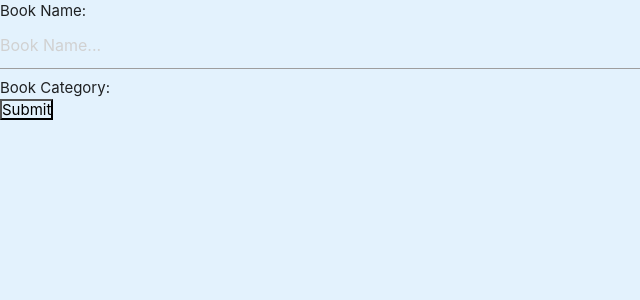
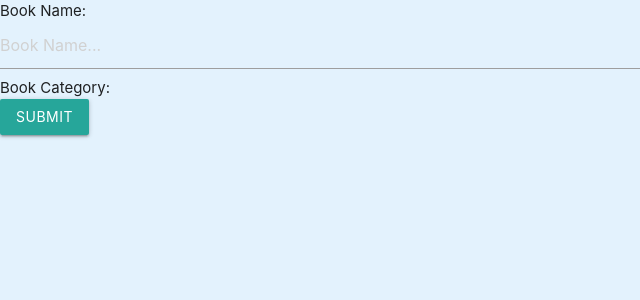
Before and after one commit to Ralph-1/Magic-books-Inc, a React (Create React App) app: page / in a window 1280 px wide. Shown: the top 300 px of the page, without its empty margins (0-640 px from the left). Built offline with nearby package versions, Linux system fonts and the light colour scheme.

Commit message:
Fix eslint error

```diff
--- a/src/components/Book.js
+++ b/src/components/Book.js
@@ -4,18 +4,18 @@
 export default function Book({ book }) {
   const { id, title, category } = book;
 
-  reuturn (
+  return (
     <tr>
       <td>{id}</td>
       <td>{title}</td>
       <td>{category}</td>
     </tr>
-  )
+  );
 }
 
 Book.defaultProps = {
   book: {},
-}
+};
 
 Book.propTypes = {
   book: PropTypes.shape({
--- a/src/containers/BooksForm.js
+++ b/src/containers/BooksForm.js
@@ -21,7 +21,7 @@
             ))}
           </select>
         </div>
-        <button type="submit">Submit</button>
+        <button type="submit" className="btn">Submit</button>
       </form>
     </div>
   );
```
